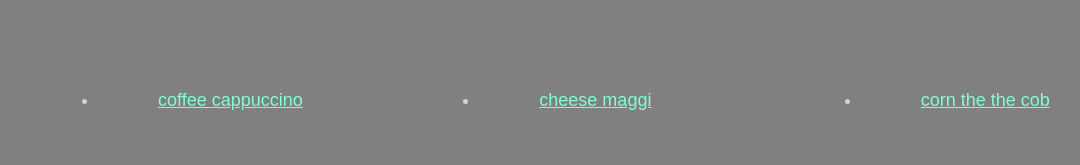
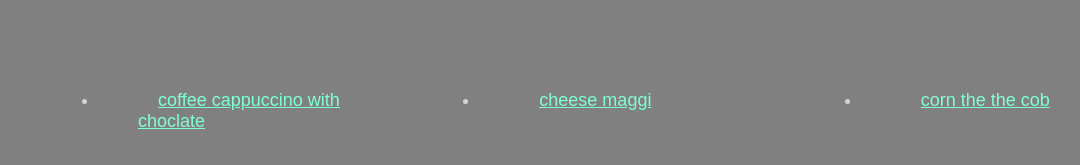
Before and after one commit to DevendraKadellabs/odin-recipes, a plain HTML site: page index.html in a window 1280 px wide. Shown: the part 165-330 px from the top of the page, without its empty margins (10-1090 px from the left). Drawn offline with Linux system fonts and the light colour scheme.

Commit message:
changing the coffee name on main file

```diff
--- a/index.html
+++ b/index.html
@@ -9,7 +9,7 @@
 <body>
     <h1>odin-recipes</h1>
     <ul>
-        <li><a href="recipes/coffee-cappuccino.html">coffee cappuccino</a></li>
+        <li><a href="recipes/coffee-cappuccino.html">coffee cappuccino with choclate</a></li>
         <li><a href="recipes/cheese-maggi.html">cheese maggi</a></li>
         <li><a href="recipes/corn-on-the-cob.html">corn the the cob</a></li>
     </ul>
```
